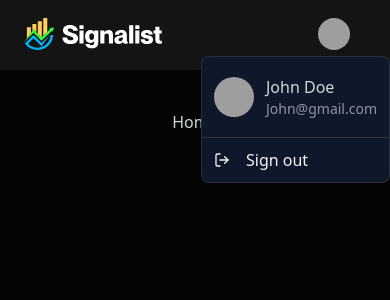
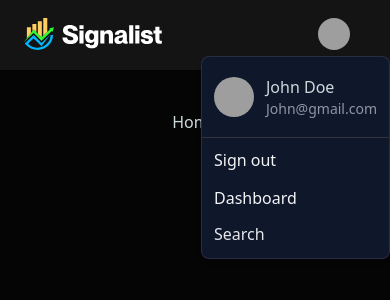
Before and after one commit to hollali/tradeflow, a Next.js app: page / in a window 390 px wide. Both pictures are taken after a click on the button 334 px from the left and 34 px from the top of the page. Shown: the top 300 px of the page. Built offline with nearby package versions, Linux system fonts and the light colour scheme; grey boxes are pictures that could not be loaded.

Commit message:
`Added NavItems import and navigation for small screens`

```diff
--- a/components/UserDropdown.tsx
+++ b/components/UserDropdown.tsx
@@ -12,6 +12,7 @@ import {
 import { useRouter } from "next/navigation";
 import { Button } from "./ui/button";
 import { LogOut } from "lucide-react";
+import NavItems from "./navItems";
 
 const UserDropdown = () => {
   const router = useRouter();
@@ -64,9 +65,13 @@ const UserDropdown = () => {
           onClick={handleSignOut}
           className="text-gray-100 text-md font-medium focus:bg-transparent focus:text-yellow-500 transition-colors cursor-pointer hover:bg-yellow-500"
         >
-          <LogOut className="mr-2 h-4 w-4" />
+          <LogOut className="mr-2 h-4 w-4 hidden sm:block" />
           Sign out
         </DropdownMenuItem>
+        <DropdownMenuSeparator className="hidden sm:block bg-gray-600" />
+        <nav className="sm:hidden">
+          <NavItems />
+        </nav>
       </DropdownMenuContent>
     </DropdownMenu>
   );
```
